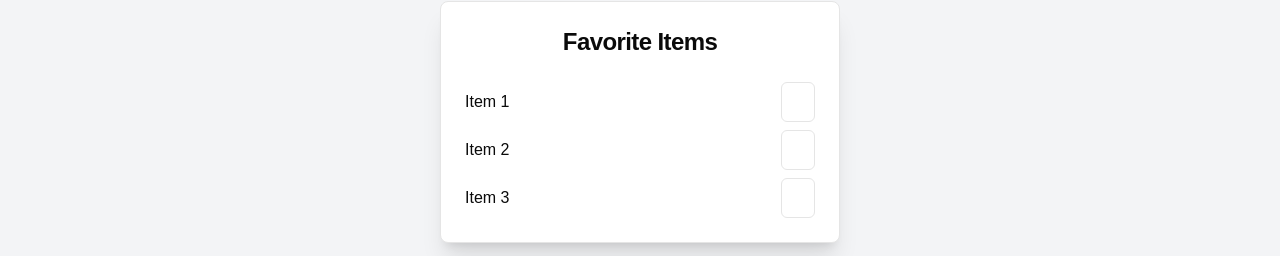
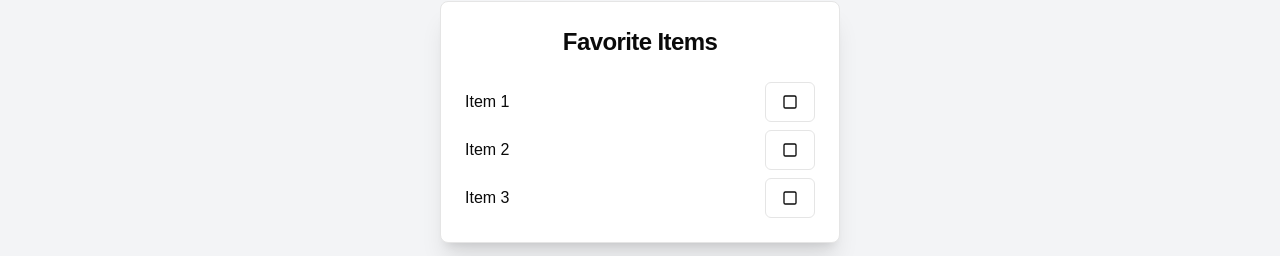
Before and after one commit to 1hirak/ProjectDisplay, a Next.js app: page /FavoriteItemsToggle in a window 1280 px wide. Shown: the part 343-599 px from the top of the page. Built offline with nearby package versions, Linux system fonts and the light colour scheme.

Commit message:
problem solved

```diff
--- a/src/app/FavoriteItemsToggle/page.jsx
+++ b/src/app/FavoriteItemsToggle/page.jsx
@@ -3,6 +3,8 @@
 import { useReducer } from "react";
 import { Card, CardContent, CardHeader, CardTitle } from "@/components/ui/card";
 import { Button } from "@/components/ui/button";
+import { Square,Check } from 'lucide-react';
+
 
 const items = [
   { id: 1, name: "Item 1" },
@@ -10,8 +12,21 @@ const items = [
   { id: 3, name: "Item 3" },
 ];
 
+const flipState= (x) => { return !x }
+
 export default function FavoriteItems() {
-  // Add useReducer here
+    const initialstate = [false,false,false]
+    const reducer = (state,action)=>{
+        if (action.type==="toggle") {
+            return state.map((x,i)=>(i===action.payload-1)?flipState(x):x)
+        }
+        return state
+
+    }
+    const [state, dispatch] = useReducer(reducer,initialstate)
+
+    console.log(state);
+
 
   return (
     <div className="flex justify-center items-center min-h-screen bg-gray-100">
@@ -28,10 +43,12 @@ export default function FavoriteItems() {
                 <span>{item.name}</span>
                 <Button
                   onClick={() => {
-                    /* Dispatch toggle favorite */
+                    dispatch({type:"toggle",payload:item.id})
                   }}
                   variant="outline"
                 >
+                 {state[item.id-1]&& <Check />}
+                 {!state[item.id-1]&& <Square />}
                   {/* Show "Favorite" or "Unfavorite" based on state */}
                 </Button>
               </li>
```
